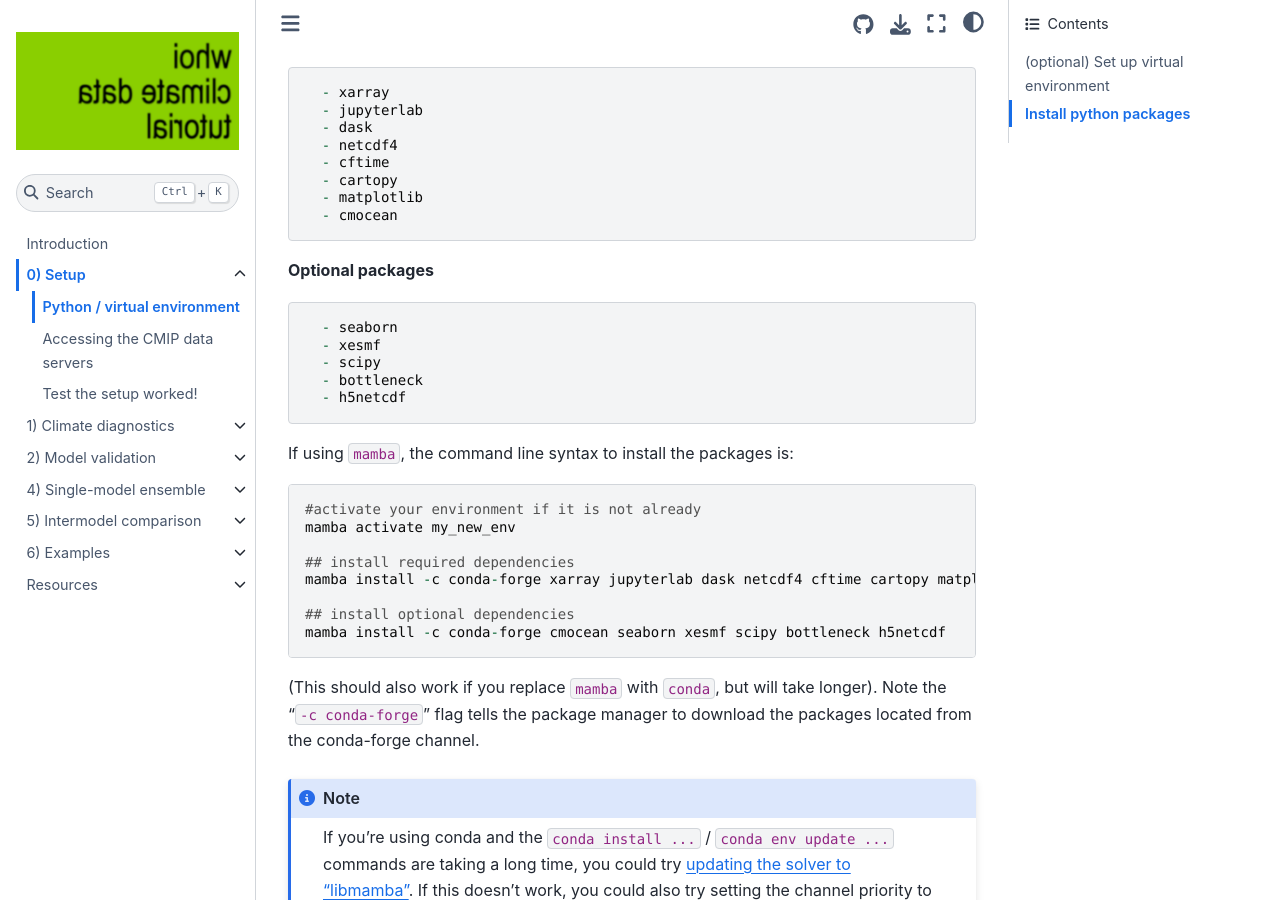
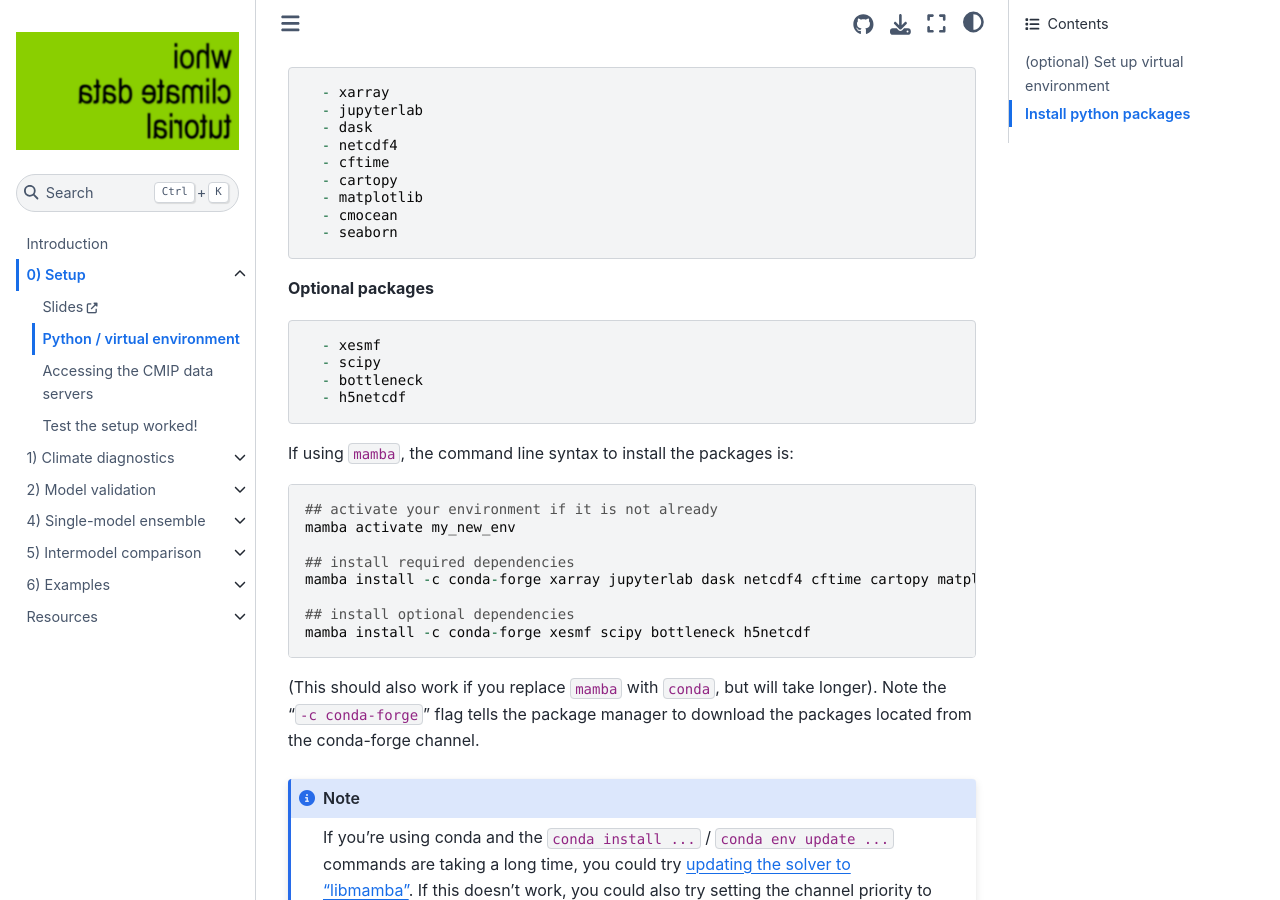
Before and after one commit to ktcarr/whoi-climate-tutorial_2025, a Jupyter Book: the page built from docs/pages/setup/setup_venv.md, in a window 1280 px wide and 900 px high, scrolled down 892 px. Built offline with Jupyter Book 1.0.4 settings and Sphinx 7.4.7 and the Sphinx Book theme 1.1.4, drawn with Linux system fonts in a browser that asks for light colours; pages that are not in the unit, such as notebooks, are missing from menus.

Commit message:
update set-up instructions; link to slides

````diff
--- a/docs/_toc.yml
+++ b/docs/_toc.yml
@@ -6,6 +6,8 @@ root: pages/intro
 chapters:
 - file: pages/setup/setup
   sections:
+  - url: https://docs.google.com/presentation/d/1yKFb-_fa_Z-WPbMJax3rHNFw9lOVioPsFmkPtsnXynI/edit?usp=sharing
+    title: Slides
   - file: pages/setup/setup_venv
   - file: pages/setup/connect_to_server
   - file: pages/setup/test
--- a/docs/pages/setup/setup_venv.md
+++ b/docs/pages/setup/setup_venv.md
@@ -26,11 +26,11 @@ Next, we'll install python packages needed for the tutorials and class assignmen
   - cartopy
   - matplotlib
   - cmocean
+  - seaborn
 ```
 
 **Optional packages**
 ```
-  - seaborn
   - xesmf
   - scipy
   - bottleneck
@@ -39,14 +39,14 @@ Next, we'll install python packages needed for the tutorials and class assignmen
 
 If using ```mamba```, the command line syntax to install the packages is:
 ```
-#activate your environment if it is not already
+## activate your environment if it is not already
 mamba activate my_new_env
 
 ## install required dependencies
-mamba install -c conda-forge xarray jupyterlab dask netcdf4 cftime cartopy matplotlib
+mamba install -c conda-forge xarray jupyterlab dask netcdf4 cftime cartopy matplotlib cmocean seaborn
 
 ## install optional dependencies
-mamba install -c conda-forge cmocean seaborn xesmf scipy bottleneck h5netcdf
+mamba install -c conda-forge xesmf scipy bottleneck h5netcdf
 ```
 
 (This should also work if you replace ```mamba``` with ```conda```, but will take longer). Note the "```-c conda-forge```" flag tells the package manager to download the packages located from the conda-forge channel.
````
Also changed, not shown: docs/pages/data_analysis/example.ipynb.
